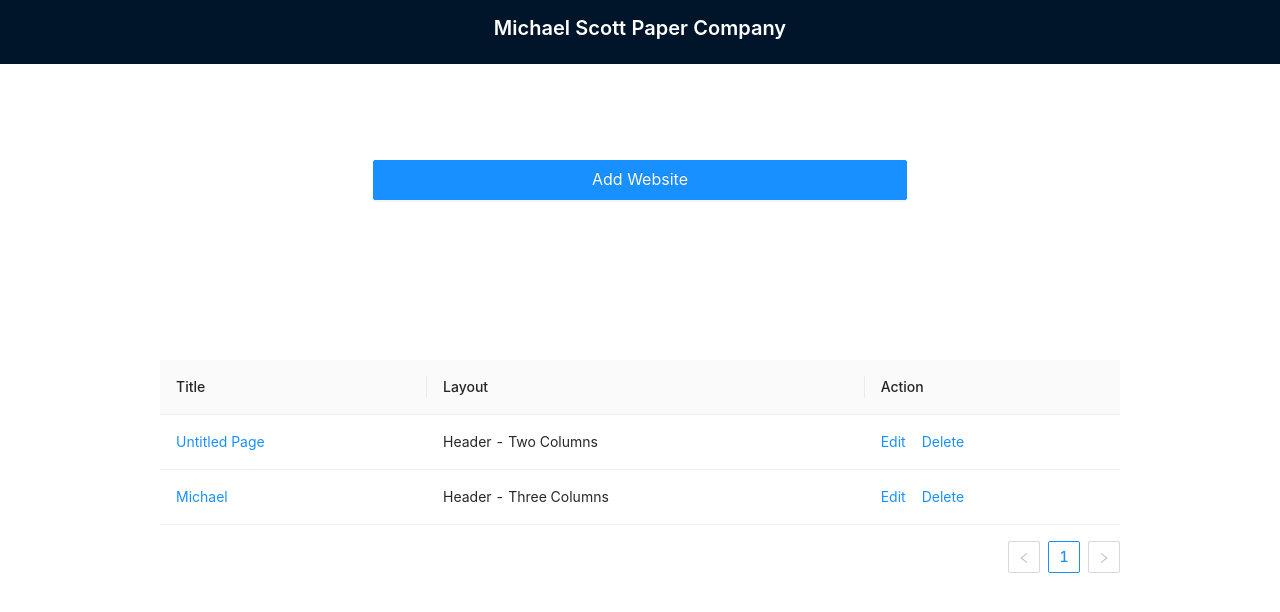
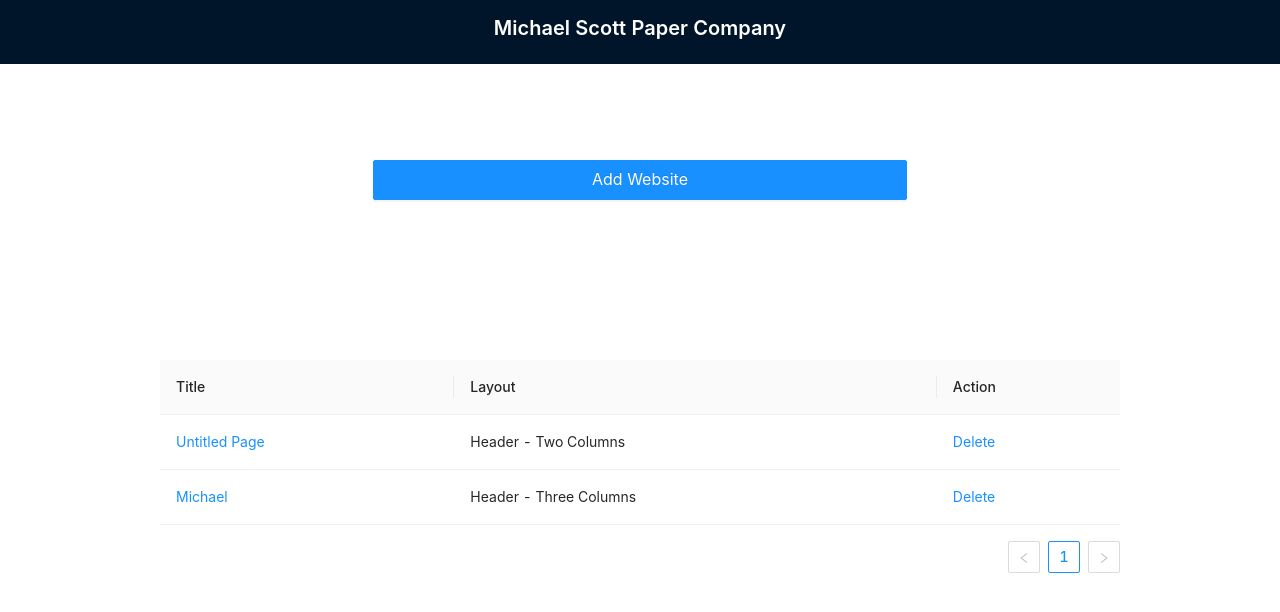
Before and after one commit to techieeliot/michael-scott-paper, a React (Create React App) app: page / in a window 1280 px wide. Shown: the top 612 px of the page. Built offline with nearby package versions, Linux system fonts and the light colour scheme.

Commit message:
fix: reconfigure react router links

```diff
--- a/src/components/ContentBuilder/SelectionMenu/index.tsx
+++ b/src/components/ContentBuilder/SelectionMenu/index.tsx
@@ -1,6 +1,6 @@
 import { FC } from "react";
 import { Link } from "react-router-dom";
-import { Menu, Radio, Card } from "antd";
+import { Menu, Radio, Card, Space } from "antd";
 import { LaptopOutlined, UserOutlined, EditOutlined } from "@ant-design/icons";
 
 import "./index.css";
@@ -32,11 +32,14 @@ const SelectionMenu: FC = () => {
             />
           }
           extra={
-            <div>
+            <Space>
               <Link to="/">
-                Reselect Layout <EditOutlined key="edit" />
+                New Page <EditOutlined key="edit" />
               </Link>
-            </div>
+              <Link to="/layout">
+                Edit Layout <EditOutlined key="edit" />
+              </Link>
+            </Space>
           }
         />
       </SubMenu>{" "}
--- a/src/components/LayoutChoices/NextButtonFooter/index.tsx
+++ b/src/components/LayoutChoices/NextButtonFooter/index.tsx
@@ -18,9 +18,8 @@ const NextButtonFooter: FC = () => {
         }}
       >
         <Divider />
-
         <Button type="primary" htmlType="submit" shape="round" size="large">
-          <Link to="/editor">Next</Link>
+          <Link to="/content">Next</Link>
         </Button>
       </div>
     </Footer>
--- a/src/components/PagesTable/index.tsx
+++ b/src/components/PagesTable/index.tsx
@@ -1,5 +1,6 @@
 /* eslint-disable jsx-a11y/anchor-is-valid */
 import { FC } from "react";
+import { Link } from "react-router-dom";
 import { Layout, Row, Col, Typography, Table, Button, Space } from "antd";
 
 import "./index.css";
@@ -27,7 +28,6 @@ const columns = [
     key: "action",
     render: () => (
       <Space size="middle">
-        <a>Edit</a>
         <a>Delete</a>
       </Space>
     ),
@@ -69,9 +69,11 @@ const PagesTable: FC = () => {
         <Content style={{ width: "100%", margin: "20vh 0" }}>
           <Row justify="center" style={{ width: "100%" }}>
             <Col span={10}>
-              <Button type="primary" size="large" style={{ width: "100%" }}>
-                Add Website
-              </Button>
+              <Link to="/layout">
+                <Button type="primary" size="large" style={{ width: "100%" }}>
+                  Add Website
+                </Button>
+              </Link>
             </Col>
           </Row>
           <Row justify="center" style={{ width: "100%", margin: "20vh 0" }}>
```
